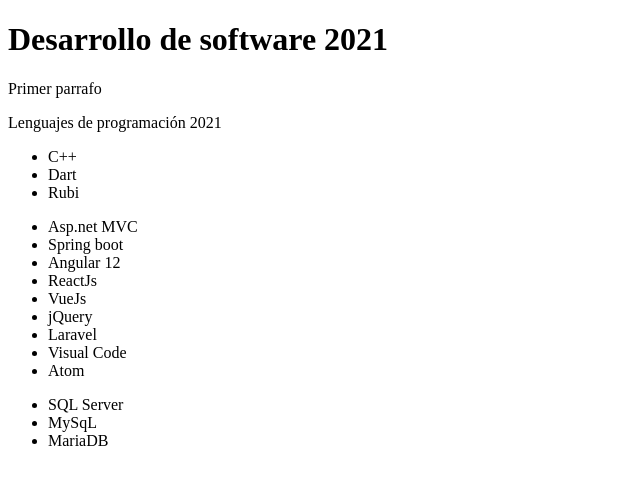
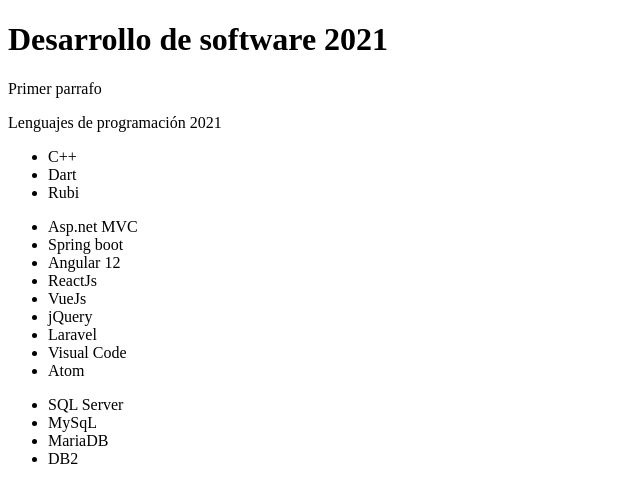
Before and after one commit to moisesdanieldiazpalomino/gitCurso2021, a plain HTML site: page Index.html in a window 1280 px wide. Shown: the full height of the page, 0-640 px from the left. Drawn offline with Linux system fonts and the light colour scheme.

Commit message:
se agrega DB2

```diff
--- a/Index.html
+++ b/Index.html
@@ -33,6 +33,7 @@
         <li>SQL Server</li>
         <li>MySqL</li>
         <li>MariaDB</li>
+        <li>DB2</li>
     </ul>
 </body>
 </html>
```
